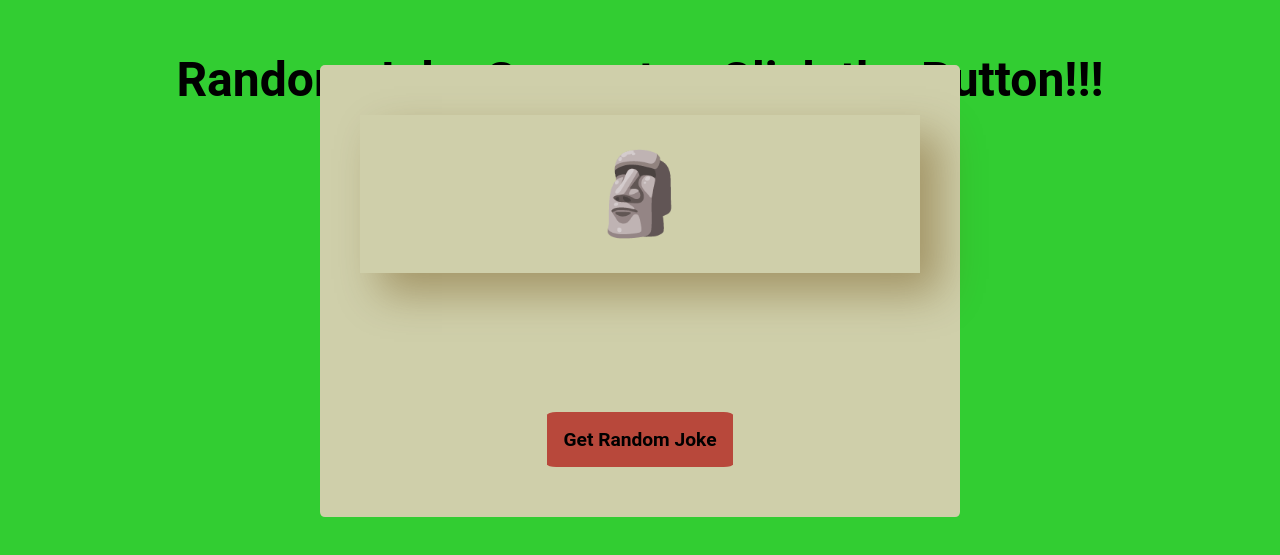
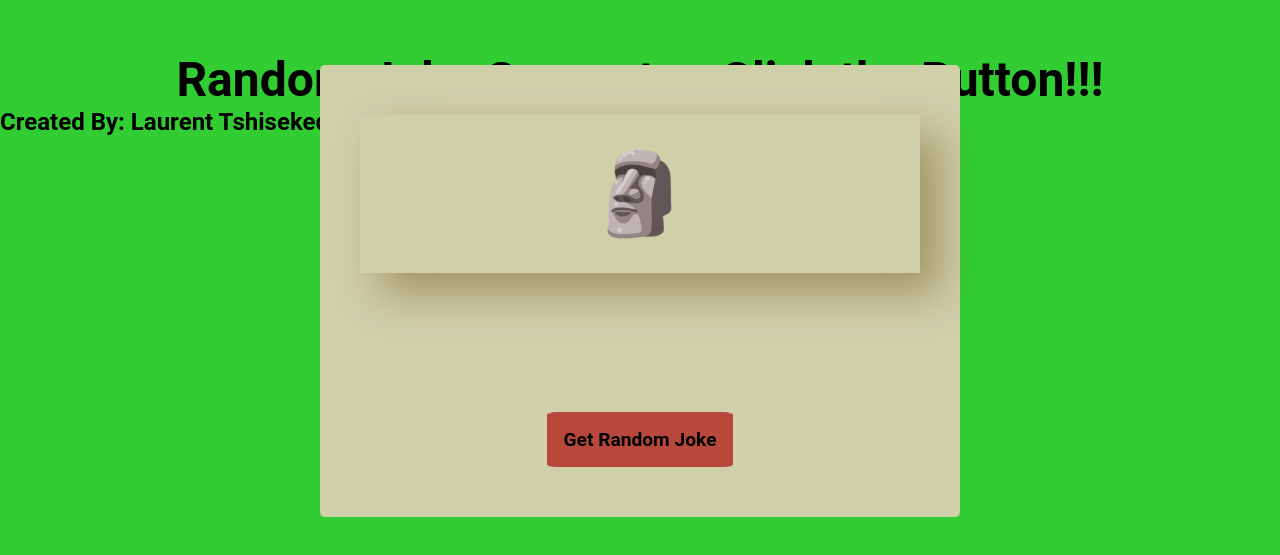
Before and after one commit to Mavs77/jokes, a plain HTML site: page index.html in a window 1280 px wide. Shown: the part 109-664 px from the top of the page. Drawn offline with Linux system fonts and the light colour scheme; no server answers.

Commit message:
title update

```diff
--- a/index.html
+++ b/index.html
@@ -8,6 +8,7 @@
 </head>
 <body>
     <h1>Random Joke Generator. Click the Button!!!</h1>
+    <h2>Created By: Laurent Tshisekedi</h2>
     <div class="wrapper">
         <span>&#128511;</span>
         <p id="joke">
```
